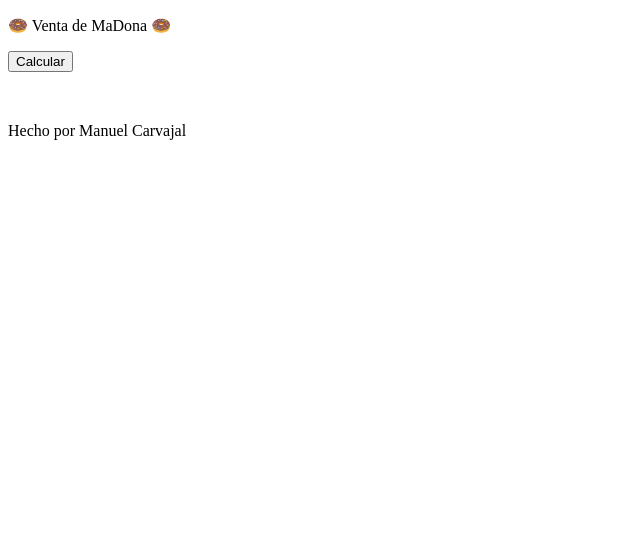
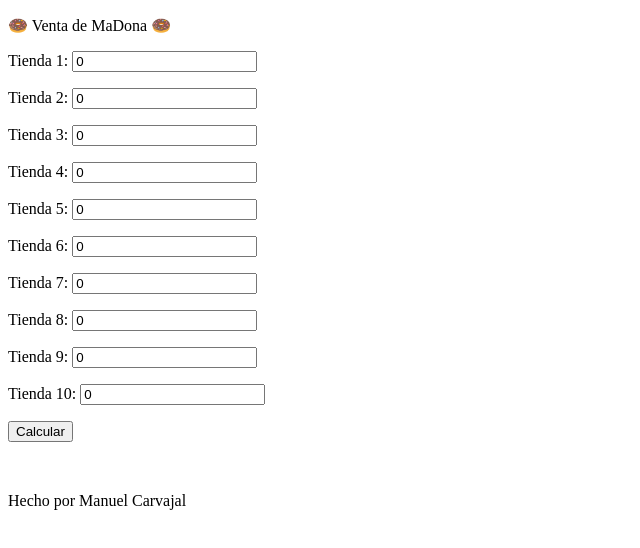
Before and after one commit to Manuelcarvajal09/Donas, a plain HTML site: page index.html in a window 1280 px wide. Shown: the whole page, without its empty margins (0-640 px from the left). Drawn offline with Linux system fonts and the light colour scheme.

Commit message:
Se creo una automitazión para poder crear las tiendas que sean necesarias

```diff
--- a/Script.js
+++ b/Script.js
@@ -3,6 +3,7 @@ function crearParrafoTienda(textoLabel, valorMin) {
   let eleParrafo = document.createElement("p");
   //!Crear etiqueta label
   let eleLabel = document.createElement("label");
+  eleLabel.innerText = textoLabel + ": ";
   //!Conectar con input
   eleLabel.setAttribute("for", textoLabel);
   //!Crear el input
@@ -25,6 +26,11 @@ function CrearTiendas(contenedorID, min, tiendas) {
   //!Loop para crear las tiendas necesarias
   for (let conteoTiendas = 1; conteoTiendas <= tiendas; conteoTiendas++) {
     //Crear el texto label para llamar a la funcion
+    let textoEtiqueta = "Tienda " + conteoTiendas;
+    //Crear tiendas con crearParrafoTienda
+    let parrafoTienda = crearParrafoTienda(textoEtiqueta, min);
+    //Agregar al parrafo contenedor
+    elementoContenedor.appendChild(parrafoTienda);
   }
 }
 function ExtraerElementos(elemento) {
--- a/index.html
+++ b/index.html
@@ -8,7 +8,7 @@
     <link rel="stylesheet" href="https://fonts.googleapis.com/css?family=Roboto:300,400,700&display=swap">
 </head>
 
-<body>
+<body onload="CrearTiendas('itemsTiendas',0,10)">
     <p>&#127849 Venta de MaDona &#127849</p>
     <div id="itemsTiendas"></div>
     <p id="Salida"></p>
```
